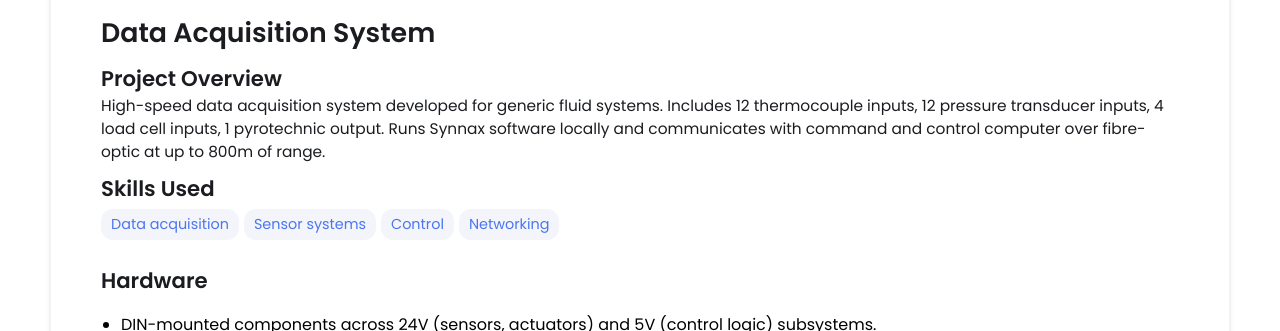
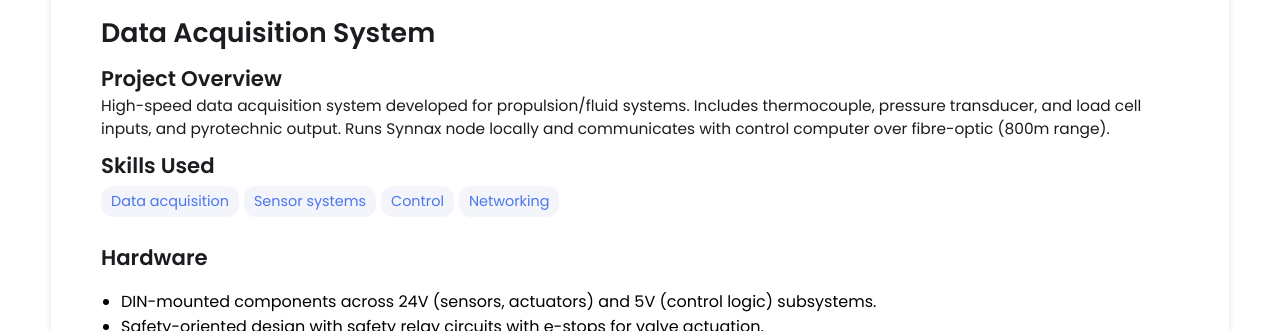
Before and after one commit to JackGardiner/JackGardiner.github.io, a Jekyll site: the page built from _projects/daq-system/index.md, in a window 1280 px wide and 900 px high, scrolled down 329 px, cut to the strip 165-496 px from the top of the window. Built offline with Jekyll 4.4.1, drawn with Linux system fonts in a browser that asks for light colours.

Commit message:
project updates

```diff
--- a/_projects/daq-system/index.md
+++ b/_projects/daq-system/index.md
@@ -1,9 +1,9 @@
 ---
 layout: post
 title: Data Acquisition System
-description:  High-speed data acquisition system developed for generic fluid systems.
-              Includes 12 thermocouple inputs, 12 pressure transducer inputs, 4 load cell inputs, 1 pyrotechnic output.
-              Runs Synnax software locally and communicates with command and control computer over fibre-optic at up to 800m of range.
+description:  High-speed data acquisition system developed for propulsion/fluid systems.
+              Includes thermocouple, pressure transducer, and load cell inputs, and pyrotechnic output.
+              Runs Synnax node locally and communicates with control computer over fibre-optic (800m range).
 skills:
 - Data acquisition
 - Sensor systems
```
